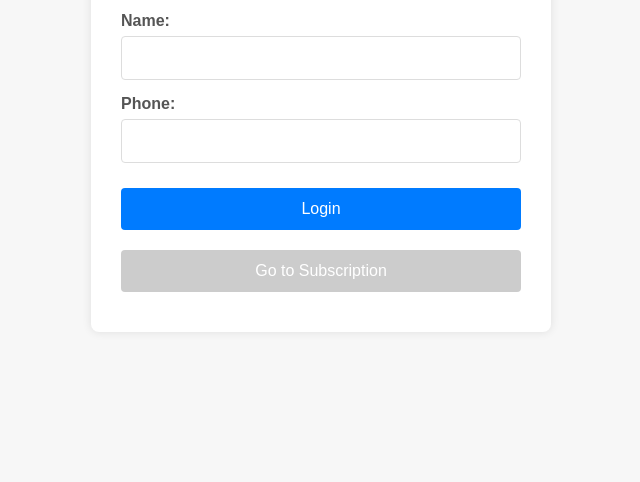
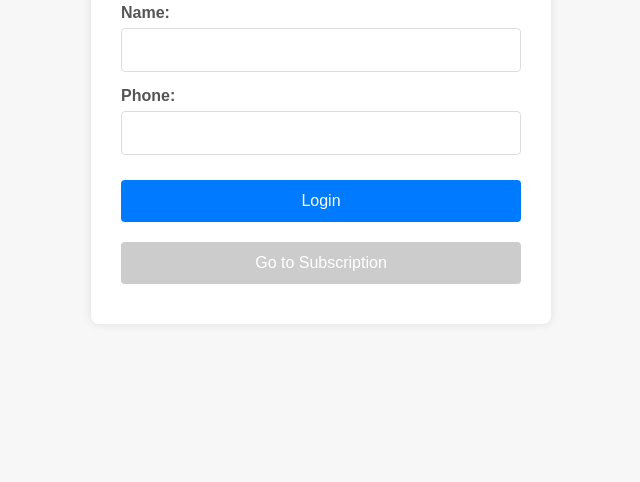
Before and after one commit to elrienanto/login_page, a plain HTML site: page index.html in a window 1280 px wide. Shown: the part 334-816 px from the top of the page, without its empty margins (319-959 px from the left). Drawn offline with Linux system fonts and the light colour scheme.

Commit message:
Update index.html - new 123

```diff
--- a/index.html
+++ b/index.html
@@ -15,6 +15,7 @@
     <meta name="viewport" content="width=device-width, initial-scale=1.0">
     <title>Login Page</title>
 
+    <!-- ✅ FIXED STYLE TAG -->
     <style>
         body {
             font-family: Arial, sans-serif;
@@ -23,6 +24,7 @@
             justify-content: center;
             align-items: center;
             height: 100vh;
+            margin: 0;
         }
         .container {
             background-color: #fff;
@@ -122,12 +124,10 @@
         document.getElementById('loginForm').addEventListener('submit', function(e) {
             e.preventDefault();
 
-            // Get form data
             const email = document.getElementById('email').value;
             const name = document.getElementById('name').value;
             const phone = document.getElementById('phone').value;
 
-            // Store user data
             userData = {
                 user_id: email,
                 name: name,
@@ -135,7 +135,6 @@
                 phone: phone
             };
 
-            // Push logged_in event to dataLayer
             window.dataLayer.push({
                 event: 'logged_in',
                 user_id: userData.user_id,
@@ -146,7 +145,6 @@
 
             console.log('Logged in event fired:', userData);
 
-            // Enable subscription button
             document.getElementById('subscriptionBtn').disabled = false;
             document.getElementById('subscriptionBtn').textContent = 'Go to Subscription';
         });
@@ -157,7 +155,6 @@
                 return;
             }
 
-            // Fire subscription_initiated event
             window.dataLayer.push({
                 event: 'subscription_initiated',
                 user_id: userData.user_id,
@@ -168,10 +165,7 @@
 
             console.log('Subscription initiated event fired');
 
-            // Store user data in sessionStorage for next page
             sessionStorage.setItem('userData', JSON.stringify(userData));
-
-            // Redirect to subscription page
             window.location.href = 'https://elrienanto.github.io/subscription.html';
         });
     </script>
```
